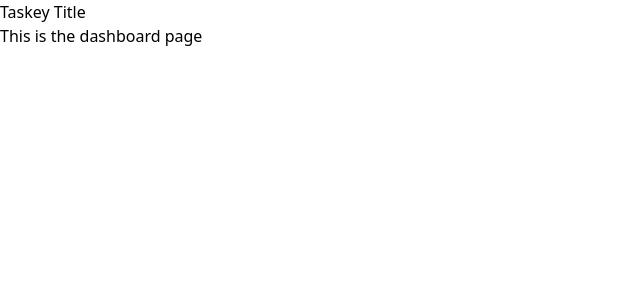
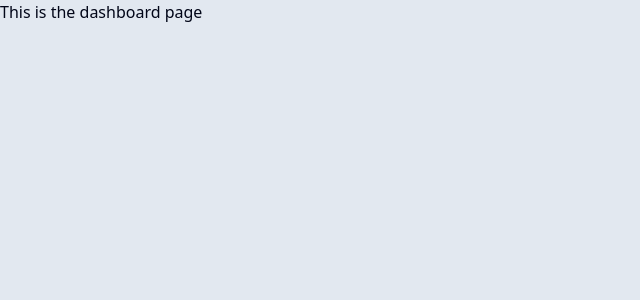
Before and after one commit to tomchan123/taskey, a Vue app: page / in a window 1280 px wide. Shown: the top 300 px of the page, without its empty margins (0-640 px from the left). Built offline with nearby package versions, Linux system fonts and the light colour scheme.

Commit message:
feat: added initial background colors

```diff
--- a/src/App.vue
+++ b/src/App.vue
@@ -6,8 +6,7 @@ const mode = useColorMode()
 </script>
 
 <template>
-  <div :class="{ dark: mode == 'dark' }">
-    <h1>Taskey Title</h1>
+  <div :class="{ dark: mode === 'dark' }" class="bg-background text-foreground h-dvh">
     <main>
       <RouterView />
     </main>
--- a/src/assets/css/main.css
+++ b/src/assets/css/main.css
@@ -1,3 +1,18 @@
 @import 'tailwindcss';
 
 @custom-variant dark (&:where(.dark, .dark *));
+
+:root {
+  --background: var(--color-slate-200);
+  --foreground: var(--color-slate-950);
+
+  @variant dark {
+    --backgounrd: var(--color-slate-800);
+    --foreground: var(--color-slate-50);
+  }
+}
+
+@theme inline {
+  --color-background: var(--background);
+  --color-foreground: var(--foreground);
+}
```
